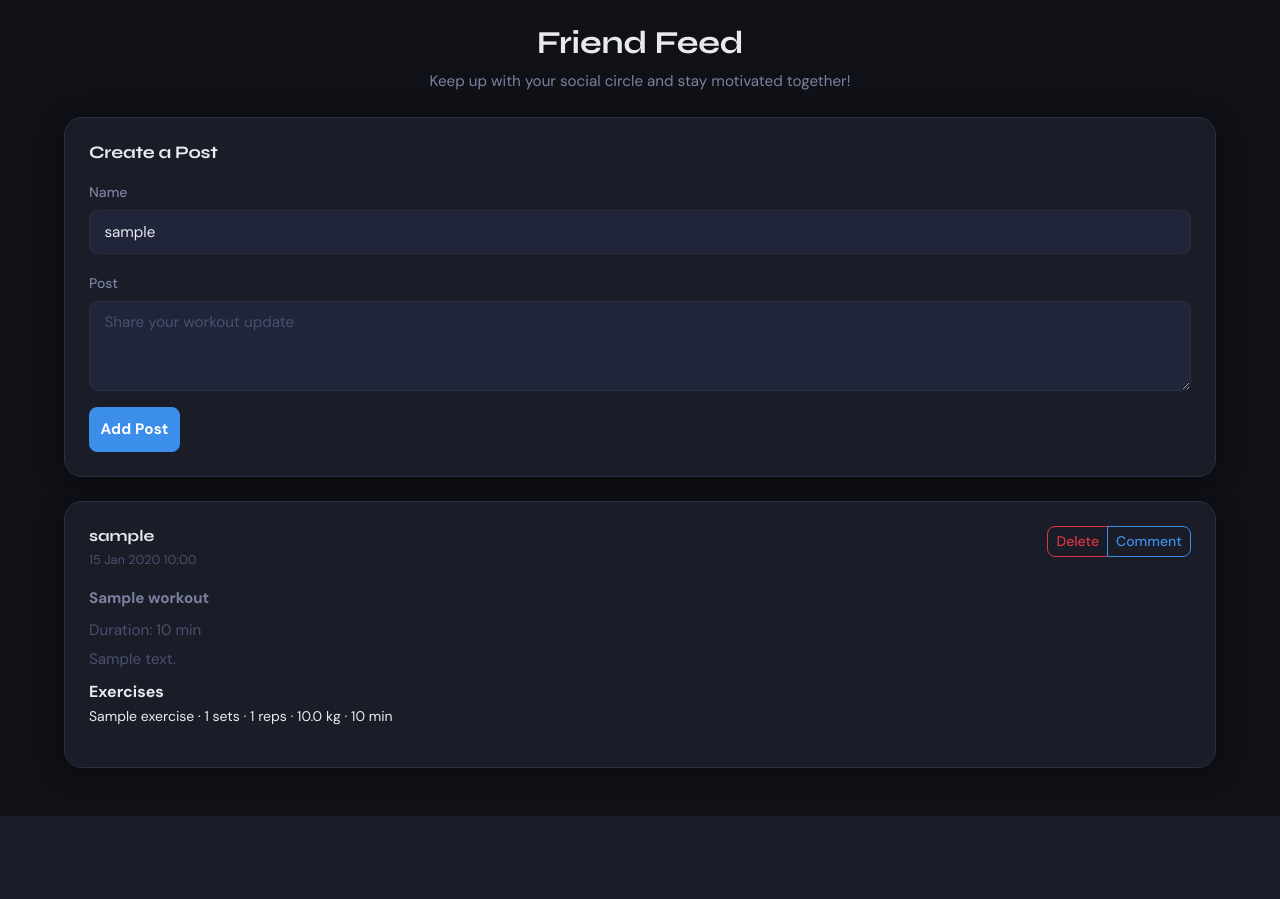
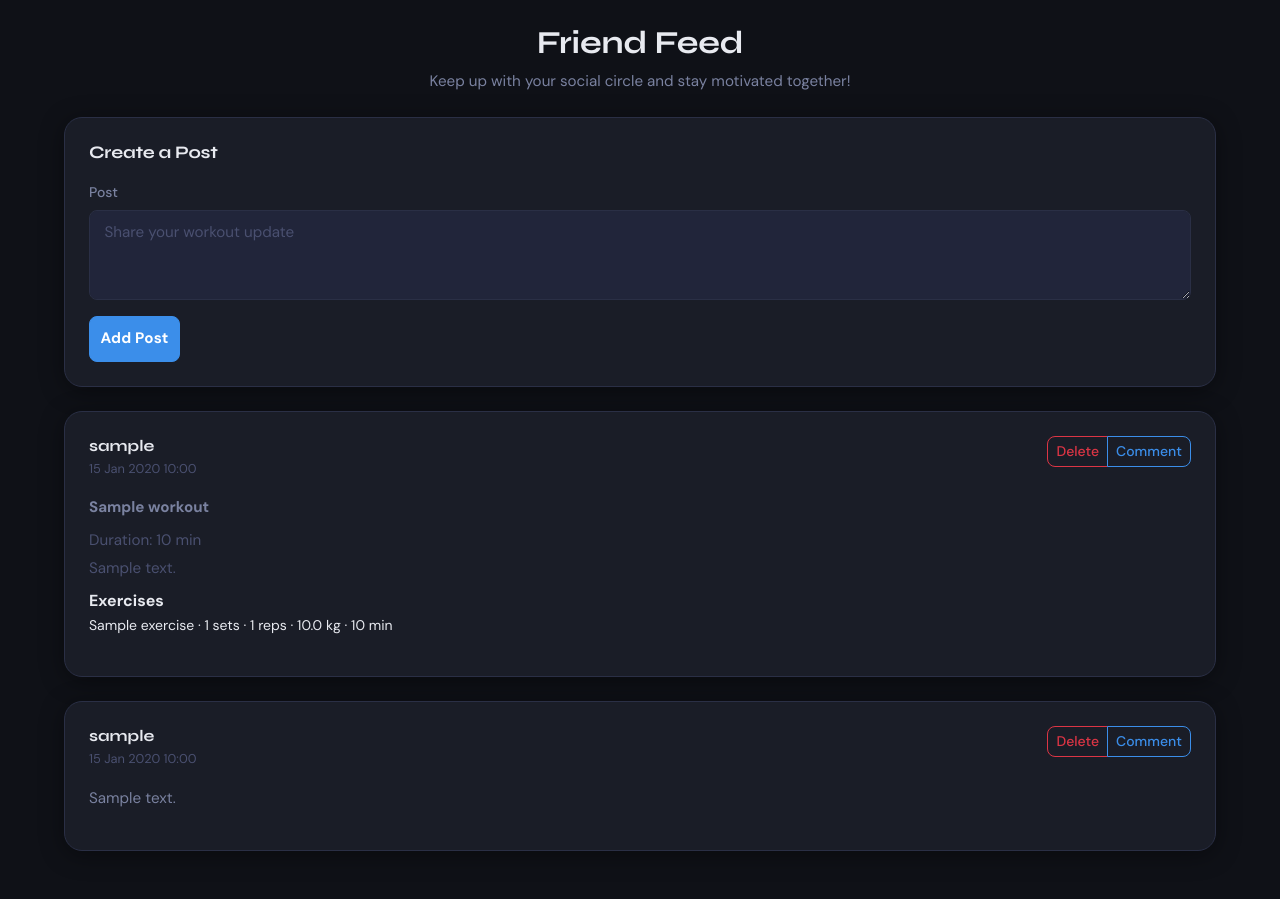
Before and after one commit to Noah4649/CITS3403GroupProject, a Flask app: page /friends-feed in a window 1280 px wide. Shown: the part 60-959 px from the top of the page. Before the commit the page ends 876 px from the top, so only its background shows below. Run offline with Flask 3, Linux system fonts and the light colour scheme; a user stored in the database is signed in; tables that the repository leaves empty hold one stand-in row (values such as "Sample post"); some libraries are stand-ins or nearby versions.

Commit message:
Fix friend feed posts and comments persistence

```diff
--- a/app/routes.py
+++ b/app/routes.py
@@ -8,7 +8,7 @@ import hashlib
 import hmac
 
 from app import db, mail
-from app.models import User, Workout, Meal, Achievement, Exercise, Feedback, Goal, Report
+from app.models import User, Workout, Meal, Achievement, Exercise, Feedback, Goal, Report, Comment, FeedPost, FeedPostComment
 
 
 main = Blueprint('main', __name__)
@@ -303,12 +303,142 @@ def friends_feed():
     public_workouts = Workout.query.filter_by(is_public=True).order_by(
         Workout.date.desc()
     ).all()
+    feed_posts = FeedPost.query.order_by(
+        FeedPost.created_at.desc()
+    ).all()
+    feed_items = (
+        [{'type': 'workout', 'item': workout, 'created_at': workout.date} for workout in public_workouts] +
+        [{'type': 'post', 'item': post, 'created_at': post.created_at} for post in feed_posts]
+    )
+    feed_items.sort(key=lambda feed_item: feed_item['created_at'], reverse=True)
 
     return render_template(
         'friends_feed.html',
+        current_user_id=current_user.id,
         current_username=current_user.username,
-        public_workouts=public_workouts
+        feed_items=feed_items
     )
+
+
+@main.route('/friends-feed/posts', methods=['POST'])
+@login_required
+def add_friend_feed_post():
+    """
+    Saves manual friend feed posts so text updates remain after refresh.
+    """
+    data = request.get_json(silent=True) or {}
+    content = (data.get('content') or request.form.get('content') or '').strip()
+
+    if not content:
+        return jsonify({'success': False, 'message': 'Post text is required.'}), 400
+
+    feed_post = FeedPost(
+        user_id=current_user.id,
+        content=content[:1000]
+    )
+
+    db.session.add(feed_post)
+    db.session.commit()
+
+    return jsonify({
+        'success': True,
+        'post': {
+            'id': feed_post.id,
+            'owner_id': feed_post.user_id,
+            'username': current_user.username,
+            'content': feed_post.content,
+            'timestamp': feed_post.created_at.strftime('%d %b %Y %H:%M')
+        }
+    }), 201
+
+
+@main.route('/friends-feed/posts/<int:post_id>', methods=['DELETE'])
+@login_required
+def delete_friend_feed_post(post_id):
+    """
+    Deletes saved manual friend feed posts for the owning user only.
+    """
+    feed_post = FeedPost.query.get_or_404(post_id)
+
+    if feed_post.user_id != current_user.id:
+        abort(403)
+
+    db.session.delete(feed_post)
+    db.session.commit()
+
+    return jsonify({'success': True})
+
+
+@main.route('/friends-feed/posts/<int:post_id>/comments', methods=['POST'])
+@login_required
+def add_friend_feed_post_comment(post_id):
+    """
+    Saves comments on manual friend feed posts by post_id and user_id.
+    """
+    feed_post = FeedPost.query.get_or_404(post_id)
+    data = request.get_json(silent=True) or {}
+    comment_text = (data.get('text') or request.form.get('text') or '').strip()
+
+    if not comment_text:
+        return jsonify({'success': False, 'message': 'Comment text is required.'}), 400
+
+    comment = FeedPostComment(
+        feed_post_id=feed_post.id,
+        user_id=current_user.id,
+        text=comment_text[:500]
+    )
+
+    db.session.add(comment)
+    db.session.commit()
+
+    return jsonify({
+        'success': True,
+        'comment': {
+            'id': comment.id,
+            'owner_id': comment.user_id,
+            'username': current_user.username,
+            'text': comment.text,
+            'timestamp': comment.created_at.strftime('%d %b %Y %H:%M')
+        }
+    }), 201
+
+
+@main.route('/friends-feed/<int:workout_id>/comments', methods=['POST'])
+@login_required
+def add_friend_feed_comment(workout_id):
+    """
+    Saves friend feed comments by workout_id and user_id so refreshes keep them visible.
+    """
+    workout = Workout.query.get_or_404(workout_id)
+
+    if not workout.is_public:
+        abort(403)
+
+    data = request.get_json(silent=True) or {}
+    comment_text = (data.get('text') or request.form.get('text') or '').strip()
+
+    if not comment_text:
+        return jsonify({'success': False, 'message': 'Comment text is required.'}), 400
+
+    comment = Comment(
+        workout_id=workout.id,
+        user_id=current_user.id,
+        text=comment_text[:500]
+    )
+
+    db.session.add(comment)
+    db.session.commit()
+
+    return jsonify({
+        'success': True,
+        'comment': {
+            'id': comment.id,
+            'owner_id': comment.user_id,
+            'username': current_user.username,
+            'text': comment.text,
+            'timestamp': comment.created_at.strftime('%d %b %Y %H:%M')
+        }
+    }), 201
 
 
 # ─── PASSWORD RESET ─────────────────────────────────────
--- a/app/static/friendsfeed.js
+++ b/app/static/friendsfeed.js
@@ -6,11 +6,12 @@ document.addEventListener('DOMContentLoaded', function () {
     }
 
     const emptyMessage = document.getElementById('empty-feed-message');
-    const postUsernameInput = document.getElementById('post-username');
     const postContentInput = document.getElementById('post-content');
     const addPostBtn = document.getElementById('add-post-btn');
 
-    const currentUsername = feedContainer.dataset.currentUsername || '';
+    // Friend feed ownership uses immutable user IDs; usernames are display text only.
+    const currentUserId = feedContainer.dataset.currentUserId || '';
+    const currentDisplayUsername = feedContainer.dataset.currentDisplayUsername || '';
 
     let postCount = 0;
 
@@ -43,10 +44,11 @@ document.addEventListener('DOMContentLoaded', function () {
         emptyMessage.style.display = postCards.length ? 'none' : 'block';
     }
 
-    function createCommentItem(commenter, text, timestamp) {
+    function createCommentItem(ownerId, commenter, text, timestamp) {
         const comment = document.createElement('div');
 
         comment.className = 'mb-3 border-bottom pb-2';
+        comment.dataset.ownerId = ownerId;
         comment.innerHTML =
             '<strong>' + escapeHtml(commenter) + '</strong> ' +
             '<span class="text-muted small">' + escapeHtml(timestamp) + '</span>' +
@@ -55,19 +57,92 @@ document.addEventListener('DOMContentLoaded', function () {
         return comment;
     }
 
-    function createPostCard(author, content, isOwner) {
-        const postId = 'post-' + (++postCount);
+    async function saveFeedPost(content) {
+        // Persist manual feed posts so refreshes keep text-only updates.
+        const response = await fetch('/friends-feed/posts', {
+            method: 'POST',
+            headers: {
+                'Content-Type': 'application/json'
+            },
+            body: JSON.stringify({ content: content })
+        });
+
+        const data = await response.json();
+
+        if (!response.ok || !data.success) {
+            throw new Error(data.message || 'Unable to save post.');
+        }
+
+        return data.post;
+    }
+
+    async function deleteFeedPost(feedPostId) {
+        const response = await fetch('/friends-feed/posts/' + encodeURIComponent(feedPostId), {
+            method: 'DELETE'
+        });
+
+        const data = await response.json();
+
+        if (!response.ok || !data.success) {
+            throw new Error(data.message || 'Unable to delete post.');
+        }
+    }
+
+    async function saveWorkoutComment(workoutId, text) {
+        // Persist comments for saved workout posts so other users see them after refresh.
+        const response = await fetch('/friends-feed/' + encodeURIComponent(workoutId) + '/comments', {
+            method: 'POST',
+            headers: {
+                'Content-Type': 'application/json'
+            },
+            body: JSON.stringify({ text: text })
+        });
+
+        const data = await response.json();
+
+        if (!response.ok || !data.success) {
+            throw new Error(data.message || 'Unable to save comment.');
+        }
+
+        return data.comment;
+    }
+
+    async function saveFeedPostComment(feedPostId, text) {
+        // Persist comments on manual feed posts separately from workout comments.
+        const response = await fetch('/friends-feed/posts/' + encodeURIComponent(feedPostId) + '/comments', {
+            method: 'POST',
+            headers: {
+                'Content-Type': 'application/json'
+            },
+            body: JSON.stringify({ text: text })
+        });
+
+        const data = await response.json();
+
+        if (!response.ok || !data.success) {
+            throw new Error(data.message || 'Unable to save comment.');
+        }
+
+        return data.comment;
+    }
+
+    function createPostCard(ownerId, author, content, isOwner, feedPostId, timestamp) {
+        const postId = feedPostId ? 'saved-post-' + feedPostId : 'post-' + (++postCount);
         const card = document.createElement('div');
 
         card.className = 'card app-card mb-4 post-card';
-        card.dataset.owner = author;
+        card.dataset.ownerId = ownerId;
+
+        if (feedPostId) {
+            card.dataset.feedPostId = feedPostId;
+        }
 
         card.innerHTML = `
             <div class="card-body">
                 <div class="d-flex justify-content-between align-items-start mb-3">
                     <div>
                         <h3 class="card-title mb-1">${escapeHtml(author)}</h3>
-                        <p class="text-muted small mb-0">${escapeHtml(formatTimestamp(new Date()))}</p>
+                        <p class="text-muted small mb-0">${escapeHtml(timestamp || formatTimestamp(new Date()))}</p>
                     </div>
 
                     <div class="btn-group" role="group" aria-label="Post actions">
@@ -96,7 +171,7 @@ document.addEventListener('DOMContentLoaded', function () {
     function addPost(event) {
         event.preventDefault();
 
-        const author = postUsernameInput.value.trim() || currentUsername;
+        const author = currentDisplayUsername;
         const content = postContentInput.value.trim();
 
         if (!content) {
@@ -104,13 +179,36 @@ document.addEventListener('DOMContentLoaded', function () {
             return;
         }
 
-        const isOwner = author === currentUsername;
-        const postCard = createPostCard(author, content, isOwner);
+        const isOwner = currentUserId !== '';
+        addPostBtn.disabled = true;
 
+        saveFeedPost(content)
+            .then(function (savedPost) {
+                const postCard = createPostCard(
+                    savedPost.owner_id,
+                    savedPost.username || author,
+                    savedPost.content,
+                    isOwner,
+                    savedPost.id,
+                    savedPost.timestamp
+                );
+                const firstPost = feedContainer.querySelector('.post-card');
+
+                if (firstPost) {
+                    feedContainer.insertBefore(postCard, firstPost);
+                } else {
                     feedContainer.appendChild(postCard);
+                }
+
                 postContentInput.value = '';
-
                 updateEmptyState();
+            })
+            .catch(function (error) {
+                alert(error.message);
+            })
+            .finally(function () {
+                addPostBtn.disabled = false;
+            });
     }
 
     function handleFeedClick(event) {
@@ -121,21 +219,41 @@ document.addEventListener('DOMContentLoaded', function () {
                 return;
             }
 
-            const owner = card.dataset.owner;
+            const ownerId = card.dataset.ownerId;
 
-            if (owner !== currentUsername) {
+            if (ownerId !== currentUserId) {
                 alert('Only the owner of this post can delete it.');
                 return;
             }
 
+            const feedPostId = card.dataset.feedPostId;
+
+            if (!feedPostId) {
                 card.remove();
                 updateEmptyState();
+                return;
+            }
+
+            event.target.disabled = true;
+
+            deleteFeedPost(feedPostId)
+                .then(function () {
+                    card.remove();
+                    updateEmptyState();
+                })
+                .catch(function (error) {
+                    alert(error.message);
+                })
+                .finally(function () {
+                    event.target.disabled = false;
+                });
         }
 
         if (event.target.classList.contains('add-comment-btn')) {
             const cardBody = event.target.closest('.card-body');
+            const postCard = event.target.closest('.post-card');
 
-            if (!cardBody) {
+            if (!cardBody || !postCard) {
                 return;
             }
 
@@ -153,15 +271,44 @@ document.addEventListener('DOMContentLoaded', function () {
                 return;
             }
 
+            const workoutId = postCard.dataset.workoutId;
+            const feedPostId = postCard.dataset.feedPostId;
+
+            if (!workoutId && !feedPostId) {
                 const timestamp = formatTimestamp(new Date());
-            const commentItem = createCommentItem(currentUsername, commentText, timestamp);
+                const commentItem = createCommentItem(currentUserId, currentDisplayUsername, commentText, timestamp);
 
                 commentsList.appendChild(commentItem);
                 input.value = '';
+                return;
+            }
+
+            event.target.disabled = true;
+
+            const saveComment = workoutId ? saveWorkoutComment(workoutId, commentText) : saveFeedPostComment(feedPostId, commentText);
+
+            saveComment
+                .then(function (savedComment) {
+                    const commentItem = createCommentItem(
+                        savedComment.owner_id,
+                        savedComment.username,
+                        savedComment.text,
+                        savedComment.timestamp
+                    );
+
+                    commentsList.appendChild(commentItem);
+                    input.value = '';
+                })
+                .catch(function (error) {
+                    alert(error.message);
+                })
+                .finally(function () {
+                    event.target.disabled = false;
+                });
         }
     }
 
-    if (addPostBtn && postUsernameInput && postContentInput) {
+    if (addPostBtn && postContentInput) {
         addPostBtn.addEventListener('click', addPost);
     }
 
--- a/app/templates/friends_feed.html
+++ b/app/templates/friends_feed.html
@@ -1,6 +1,6 @@
 {% extends "base.html" %}
 
-{% block title %}Friend Feed – FitTrack{% endblock %}
+{% block title %}Friend Feed - FitTrack{% endblock %}
 
 {% block content %}
 
@@ -15,11 +15,6 @@
             <h2 class="section-title">Create a Post</h2>
 
             <div class="mb-3">
-                <label for="post-username" class="form-label">Name</label>
-                <input type="text" id="post-username" name="post_username" class="form-control" placeholder="Enter your name" value="{{ current_username }}">
-            </div>
-
-            <div class="mb-3">
                 <label for="post-content" class="form-label">Post</label>
                 <textarea id="post-content" name="post_content" class="form-control" rows="3" placeholder="Share your workout update"></textarea>
             </div>
@@ -29,9 +24,12 @@
     </div>
 </section>
 
-<section class="feed-section" id="feed-container" data-current-username="{{ current_username|e }}">
-    {% for workout in public_workouts %}
-        <div class="card app-card mb-4 post-card" data-owner="{{ workout.user.username }}">
+<section class="feed-section" id="feed-container" data-current-user-id="{{ current_user_id }}" data-current-display-username="{{ current_username|e }}">
+    {% for feed_item in feed_items %}
+        {% if feed_item.type == 'workout' %}
+            {% set workout = feed_item.item %}
+            {# Friend feed ownership uses immutable user IDs; usernames are display text only. #}
+            <div class="card app-card mb-4 post-card" data-owner-id="{{ workout.user_id }}" data-workout-id="{{ workout.id }}">
                 <div class="card-body">
                     <div class="d-flex justify-content-between align-items-start mb-3">
                         <div>
@@ -40,10 +38,10 @@
                         </div>
 
                         <div class="btn-group" role="group" aria-label="Post actions">
-                        {% if workout.user.username == current_username %}
+                            {% if workout.user_id == current_user_id %}
                                 <button type="button" class="btn btn-sm btn-outline-danger delete-post-btn">Delete</button>
                             {% endif %}
-                        <button type="button" class="btn btn-sm btn-outline-primary comment-toggle-btn" data-bs-toggle="collapse" data-bs-target="#comments-{{ loop.index }}" aria-expanded="false">Comment</button>
+                            <button type="button" class="btn btn-sm btn-outline-primary comment-toggle-btn" data-bs-toggle="collapse" data-bs-target="#comments-workout-{{ workout.id }}" aria-expanded="false">Comment</button>
                         </div>
                     </div>
 
@@ -64,19 +62,28 @@
                                 {% for exercise in workout.exercises %}
                                     <li class="small mb-1">
                                         {{ exercise.name }}
-                                    {% if exercise.sets is not none %}· {{ exercise.sets }} sets{% endif %}
-                                    {% if exercise.reps is not none %}· {{ exercise.reps }} reps{% endif %}
-                                    {% if exercise.weight_kg is not none %}· {{ exercise.weight_kg }} kg{% endif %}
-                                    {% if exercise.duration_mins is not none %}· {{ exercise.duration_mins }} min{% endif %}
+                                        {% if exercise.sets is not none %}&middot; {{ exercise.sets }} sets{% endif %}
+                                        {% if exercise.reps is not none %}&middot; {{ exercise.reps }} reps{% endif %}
+                                        {% if exercise.weight_kg is not none %}&middot; {{ exercise.weight_kg }} kg{% endif %}
+                                        {% if exercise.duration_mins is not none %}&middot; {{ exercise.duration_mins }} min{% endif %}
                                     </li>
                                 {% endfor %}
                             </ul>
                         </div>
                     {% endif %}
 
-                <div class="collapse" id="comments-{{ loop.index }}">
+                    <div class="collapse" id="comments-workout-{{ workout.id }}">
                         <div class="card card-body bg-light">
-                        <div class="comments-list mb-3"></div>
+                            <div class="comments-list mb-3">
+                                {% for comment in workout.comments|sort(attribute='created_at') %}
+                                    {# Comment ownership uses user IDs; usernames are only shown as labels. #}
+                                    <div class="mb-3 border-bottom pb-2" data-owner-id="{{ comment.user_id }}">
+                                        <strong>{{ comment.user.username }}</strong>
+                                        <span class="text-muted small">{{ comment.created_at.strftime('%d %b %Y %H:%M') }}</span>
+                                        <p class="mb-0">{{ comment.text }}</p>
+                                    </div>
+                                {% endfor %}
+                            </div>
                             <div class="input-group">
                                 <input type="text" class="form-control comment-input" placeholder="Write a comment..." aria-label="Comment text">
                                 <button type="button" class="btn btn-primary add-comment-btn">Add</button>
@@ -85,6 +92,48 @@
                     </div>
                 </div>
             </div>
+        {% else %}
+            {% set post = feed_item.item %}
+            {# Manual posts are saved as FeedPost rows and linked to the posting user ID. #}
+            <div class="card app-card mb-4 post-card" data-owner-id="{{ post.user_id }}" data-feed-post-id="{{ post.id }}">
+                <div class="card-body">
+                    <div class="d-flex justify-content-between align-items-start mb-3">
+                        <div>
+                            <h3 class="card-title mb-1">{{ post.user.username }}</h3>
+                            <p class="text-muted small mb-0">{{ post.created_at.strftime('%d %b %Y %H:%M') }}</p>
+                        </div>
+
+                        <div class="btn-group" role="group" aria-label="Post actions">
+                            {% if post.user_id == current_user_id %}
+                                <button type="button" class="btn btn-sm btn-outline-danger delete-post-btn">Delete</button>
+                            {% endif %}
+                            <button type="button" class="btn btn-sm btn-outline-primary comment-toggle-btn" data-bs-toggle="collapse" data-bs-target="#comments-post-{{ post.id }}" aria-expanded="false">Comment</button>
+                        </div>
+                    </div>
+
+                    <p class="card-text mb-3">{{ post.content }}</p>
+
+                    <div class="collapse" id="comments-post-{{ post.id }}">
+                        <div class="card card-body bg-light">
+                            <div class="comments-list mb-3">
+                                {% for comment in post.comments|sort(attribute='created_at') %}
+                                    {# Comment ownership uses user IDs; usernames are only shown as labels. #}
+                                    <div class="mb-3 border-bottom pb-2" data-owner-id="{{ comment.user_id }}">
+                                        <strong>{{ comment.user.username }}</strong>
+                                        <span class="text-muted small">{{ comment.created_at.strftime('%d %b %Y %H:%M') }}</span>
+                                        <p class="mb-0">{{ comment.text }}</p>
+                                    </div>
+                                {% endfor %}
+                            </div>
+                            <div class="input-group">
+                                <input type="text" class="form-control comment-input" placeholder="Write a comment..." aria-label="Comment text">
+                                <button type="button" class="btn btn-primary add-comment-btn">Add</button>
+                            </div>
+                        </div>
+                    </div>
+                </div>
+            </div>
+        {% endif %}
     {% endfor %}
 
     <div class="card app-card mb-4" id="empty-feed-message">
--- a/seed.py
+++ b/seed.py
@@ -1,5 +1,5 @@
 from app import create_app, db
-from app.models import User, Workout, Exercise, Meal, Achievement, Friendship, Challenge, ChallengeParticipant, Goal, Feedback
+from app.models import User, Workout, Exercise, Meal, Achievement, Friendship, Challenge, ChallengeParticipant, Goal, Feedback, Comment, FeedPost, FeedPostComment
 from werkzeug.security import generate_password_hash
 from datetime import datetime, timedelta
 import random
@@ -16,6 +16,9 @@ def seed():
         Feedback.query.delete()
         Achievement.query.delete()
         Goal.query.delete()
+        FeedPostComment.query.delete()
+        FeedPost.query.delete()
+        Comment.query.delete()
         Exercise.query.delete()
         Workout.query.delete()
         Meal.query.delete()
```
Also changed, not shown: app/models.py (+32 -0 lines), tests/test_routes.py (+181 -0 lines). Lines whose indentation alone changed are shown as unchanged.
